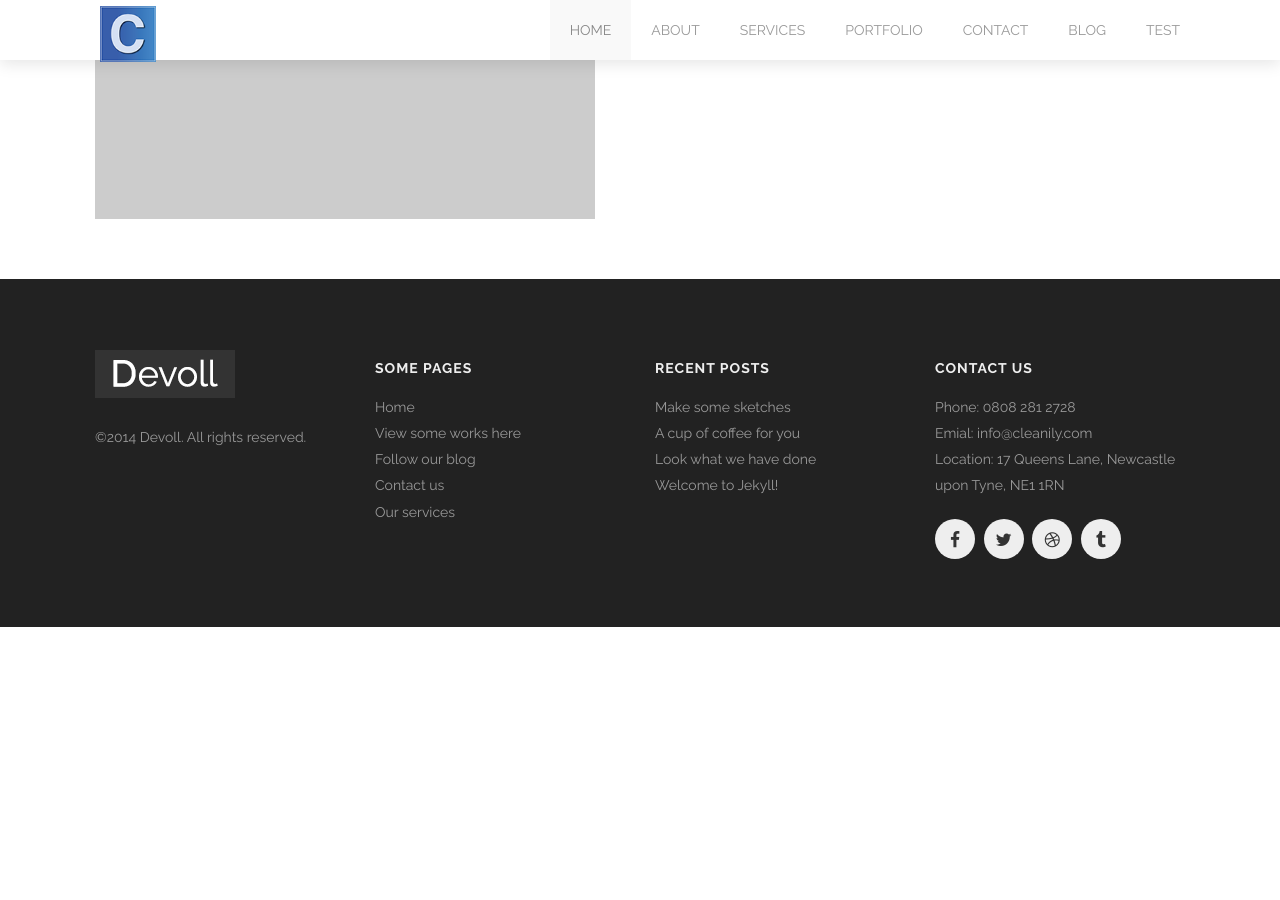
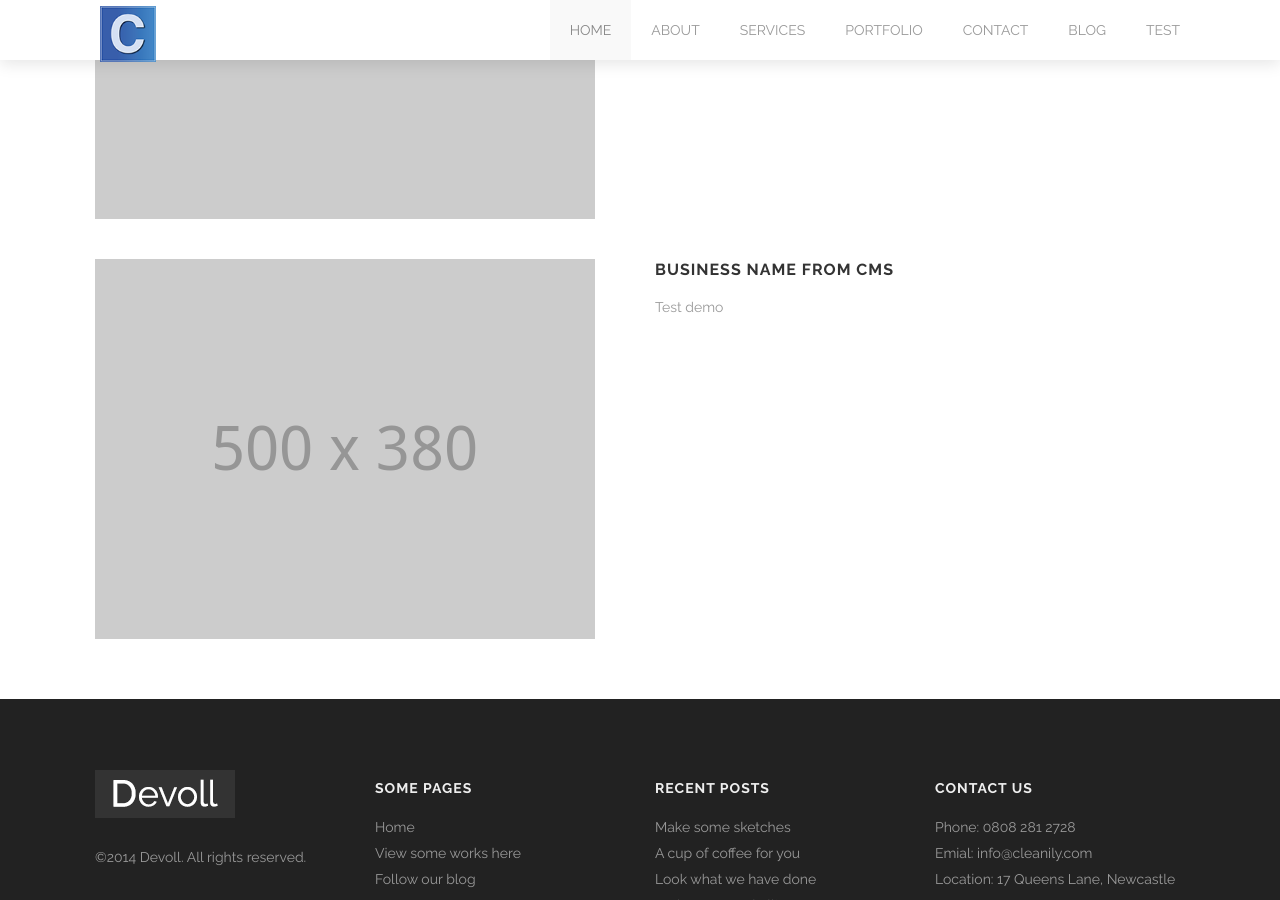
Before and after one commit to webuimaker/edward, a Jekyll site: the page built from index.html, in a window 1280 px wide and 900 px high, scrolled down 3544 px. Built offline with Jekyll 4.4.1, drawn with Linux system fonts in a browser that asks for light colours; before the commit the page ends 4171 px from its top, so only the background shows below that.

Commit message:
Update Page “home”

```diff
--- a/index.html
+++ b/index.html
@@ -97,14 +97,23 @@
     heading: How it works
     videoUrl: 'https://player.vimeo.com/video/278654013'
 localBusiness:
-  sectionTitle: "Our Local Business Friends in Newcastle"
-  tagline: "tagline here"
-  body: "Lorem ipsum dolor sit amet, consectetuer adipiscing elit, sed diam nonummy nibh euismod tincidunt ut laoreet dolore magna aliquam erat volutpat consectetuer sit amet magna adipiscing. Lorem ipsum dolor sit amet, consectetuer adipiscing elit, sed diam nonummy nibh euismod tincidunt ut laoreet dolore magna aliquam erat volutpat consectetuer sit amet magna adipiscing."
+  body: >-
+    Lorem ipsum dolor sit amet, consectetuer adipiscing elit, sed diam nonummy
+    nibh euismod tincidunt ut laoreet dolore magna aliquam erat volutpat
+    consectetuer sit amet magna adipiscing. Lorem ipsum dolor sit amet,
+    consectetuer adipiscing elit, sed diam nonummy nibh euismod tincidunt ut
+    laoreet dolore magna aliquam erat volutpat consectetuer sit amet magna
+    adipiscing.
   business:
-    - businessName: "list -1"
-      body: "businessDetails"
-      logo: "images/@stock/responsive.png"
-    - businessName: "list -2"
-      body: "businessDetails"
-      logo: "images/@stock/responsive.png"
+    - body: businessDetails
+      businessName: list -1
+      logo: images/@stock/responsive.png
+    - body: businessDetails
+      businessName: list -2
+      logo: images/@stock/responsive.png
+    - body: Test demo
+      businessName: Business name from CMS
+      logo: /images/uploads/demo-5.png
+  sectionTitle: Our Local Business Friends in Newcastle
+  tagline: tagline here
 ---
```
